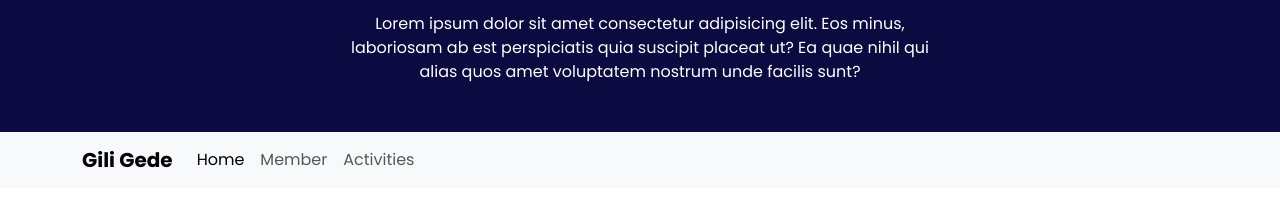
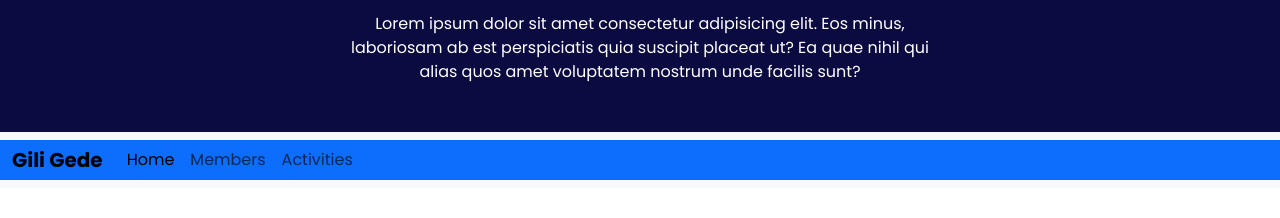
Before and after one commit to ruddypp/Project-Gili-Gede, a plain HTML site: page index.html in a window 1280 px wide. Shown: the part 168-386 px from the top of the page. Drawn offline with nearby package versions, Linux system fonts and the light colour scheme.

Commit message:
First push

```diff
--- a/css/style.css
+++ b/css/style.css
@@ -1,5 +1,6 @@
 body{
     font-family: 'poppins';
+    overflow-x: hidden;
 }
 header{
     background-color: rgb(11, 11, 65);
@@ -19,6 +20,8 @@ header p {
     max-width: 600px; /* Misalnya, batasi lebar maksimum teks */
     margin: 0 auto; /* Ini akan membuat teks berada di tengah secara vertical di dalam parent element */
 }
+
+/* Responsive header */
 @media only screen and (max-width: 600px) {
     header {
         height: auto; /* Menjadikan tinggi header fleksibel */
--- a/index.html
+++ b/index.html
@@ -28,25 +28,24 @@
     </header>
     <!-- End Jumbotron -->
 <!-- Navbar -->
-        <nav class="navbar navbar-expand-lg bg-body-tertiary">
-
-            <div class="container">
+<nav class="navbar navbar-expand-lg bg-body-tertiary ">
+  <div class="container-fluid bg-primary  ">
     <a class="navbar-brand fw-bold" href="#">Gili Gede</a>
     <button class="navbar-toggler" type="button" data-bs-toggle="collapse" data-bs-target="#navbarNavAltMarkup" aria-controls="navbarNavAltMarkup" aria-expanded="false" aria-label="Toggle navigation">
       <span class="navbar-toggler-icon"></span>
     </button>
-
-              <div class="collapse navbar-collapse" id="navbarNavAltMarkup">
+    <div class="collapse navbar-collapse" id="navbarNavAltMarkup ">
       <div class="navbar-nav">
         <a class="nav-link active" aria-current="page" href="#">Home</a>
-                  <a class="nav-link" href="#">Member</a>
+        <a class="nav-link" href="#">Members</a>
         <a class="nav-link" href="#">Activities</a>
       </div>
     </div>
-
   </div>
 </nav>
+
     <!-- End Navbar -->
+    <script src="script/main.js"></script>
     <script src="https://cdn.jsdelivr.net/npm/bootstrap@5.3.3/dist/js/bootstrap.bundle.min.js" integrity="sha384-YvpcrYf0tY3lHB60NNkmXc5s9fDVZLESaAA55NDzOxhy9GkcIdslK1eN7N6jIeHz" crossorigin="anonymous"></script>
   </body>
 </html>
```
Lines whose indentation alone changed are shown as unchanged.
